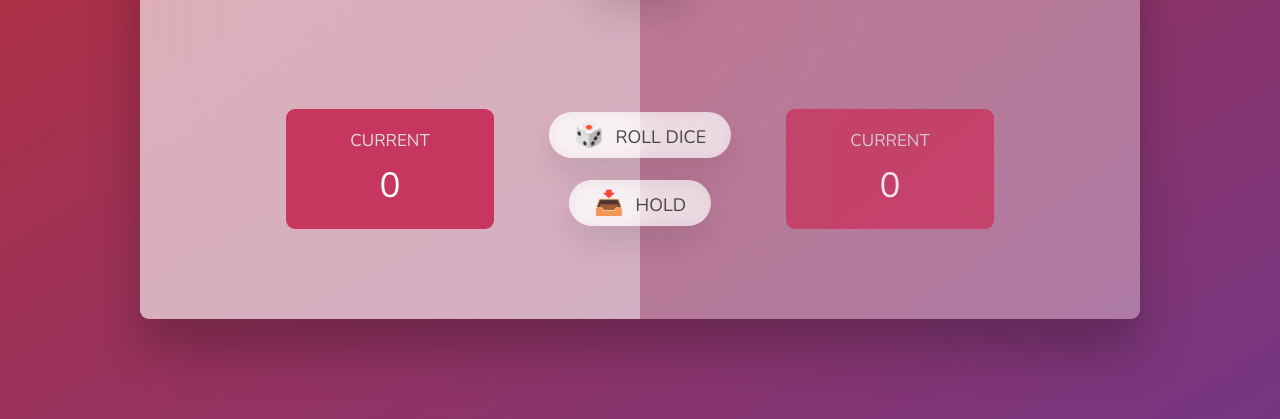
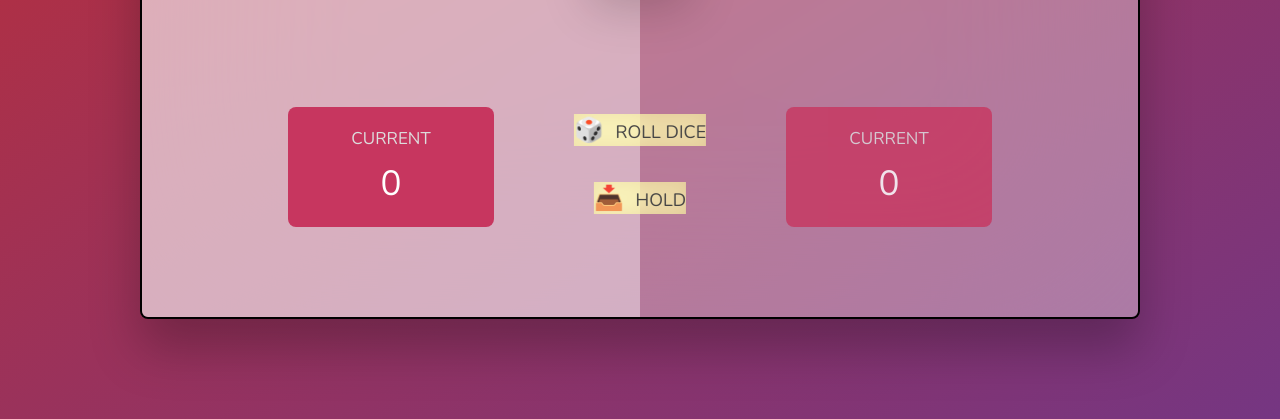
Before and after one commit to CiprianIrimia/Pig-Game, a plain HTML site: page index.html in a window 1280 px wide. Shown: the part 381-800 px from the top of the page. Drawn offline with nearby package versions, Linux system fonts and the light colour scheme.

Commit message:
build layout with HTML & CSS

```diff
--- a/index.html
+++ b/index.html
@@ -2,9 +2,9 @@
 <html lang="en">
   <head>
     <meta charset="UTF-8" />
+    <meta http-equiv="X-UA-Compatible" content="IE=edge" />
     <meta name="viewport" content="width=device-width, initial-scale=1.0" />
-    <meta http-equiv="X-UA-Compatible" content="ie=edge" />
-    <link rel="stylesheet" href="style.css" />
+    <link rel="stylesheet" href="./style.css" />
     <title>Pig Game</title>
   </head>
   <body>
@@ -26,11 +26,12 @@
         </div>
       </section>
 
-      <img src="dice-5.png" alt="Playing dice" class="dice" />
+      <img src="./dice-5.png" alt="Playing dice" class="dice" />
       <button class="btn btn--new">🔄 New game</button>
       <button class="btn btn--roll">🎲 Roll dice</button>
       <button class="btn btn--hold">📥 Hold</button>
     </main>
-    <script src="script.js"></script>
+
+    <script src="./script.js"></script>
   </body>
 </html>
--- a/style.css
+++ b/style.css
@@ -1,4 +1,4 @@
-@import url('https://fonts.googleapis.com/css2?family=Nunito&display=swap');
+@import url("https://fonts.googleapis.com/css2?family=Nunito&display=swap");
 
 * {
   margin: 0;
@@ -7,12 +7,12 @@
 }
 
 html {
-  font-size: 62.5%;
+  font-size: 62.5%; /*reprezinta 62.5% din defaultul de 16px => 10px */
   box-sizing: border-box;
 }
 
 body {
-  font-family: 'Nunito', sans-serif;
+  font-family: "Nunito", sans-serif;
   font-weight: 400;
   height: 100vh;
   color: #333;
@@ -27,11 +27,12 @@ main {
   position: relative;
   width: 100rem;
   height: 60rem;
-  background-color: rgba(255, 255, 255, 0.35);
-  backdrop-filter: blur(200px);
+  border: 2px solid black;
+  background-color: rgba(255, 255, 2555, 0.35);
+  backdrop-filter: blur(100px);
   filter: blur();
   box-shadow: 0 3rem 5rem rgba(0, 0, 0, 0.25);
-  border-radius: 9px;
+  border-radius: 8px;
   overflow: hidden;
   display: flex;
 }
@@ -42,7 +43,7 @@ main {
   display: flex;
   flex-direction: column;
   align-items: center;
-  transition: all 0.75s;
+  transition: all 0;
 }
 
 /* ELEMENTS */
@@ -66,9 +67,11 @@ main {
 .player--active {
   background-color: rgba(255, 255, 255, 0.4);
 }
+
 .player--active .name {
   font-weight: 700;
 }
+
 .player--active .score {
   font-weight: 400;
 }
@@ -80,12 +83,12 @@ main {
 .current {
   background-color: #c7365f;
   opacity: 0.8;
-  border-radius: 9px;
+  border-radius: 8px;
   color: #fff;
   width: 65%;
   padding: 2rem;
   text-align: center;
-  transition: all 0.75s;
+  transition: all 0;
 }
 
 .current-label {
@@ -113,14 +116,9 @@ main {
   cursor: pointer;
   font-weight: 400;
   transition: all 0.2s;
-
   background-color: white;
-  background-color: rgba(255, 255, 255, 0.6);
+  background-color: rgba(255, 255, 155, 0.6);
   backdrop-filter: blur(10px);
-
-  padding: 0.7rem 2.5rem;
-  border-radius: 50rem;
-  box-shadow: 0 1.75rem 3.5rem rgba(0, 0, 0, 0.1);
 }
 
 .btn::first-letter {
@@ -132,16 +130,18 @@ main {
 .btn--new {
   top: 4rem;
 }
+
 .btn--roll {
   top: 39.3rem;
 }
+
 .btn--hold {
   top: 46.1rem;
 }
 
 .btn:active {
   transform: translate(-50%, 3px);
-  box-shadow: 0 1rem 2rem rgba(0, 0, 0, 0.15);
+  box-shadow: 0 1rem 2rem rgba(0, 0, 0, 0.35);
 }
 
 .btn:focus {
@@ -153,8 +153,8 @@ main {
   left: 50%;
   top: 16.5rem;
   transform: translateX(-50%);
+  box-shadow: 0 2rem 5rem rgba(0, 0, 0, 0.2);
   height: 10rem;
-  box-shadow: 0 2rem 5rem rgba(0, 0, 0, 0.2);
 }
 
 .player--winner {
```
Also changed, not shown: 1 other file.
